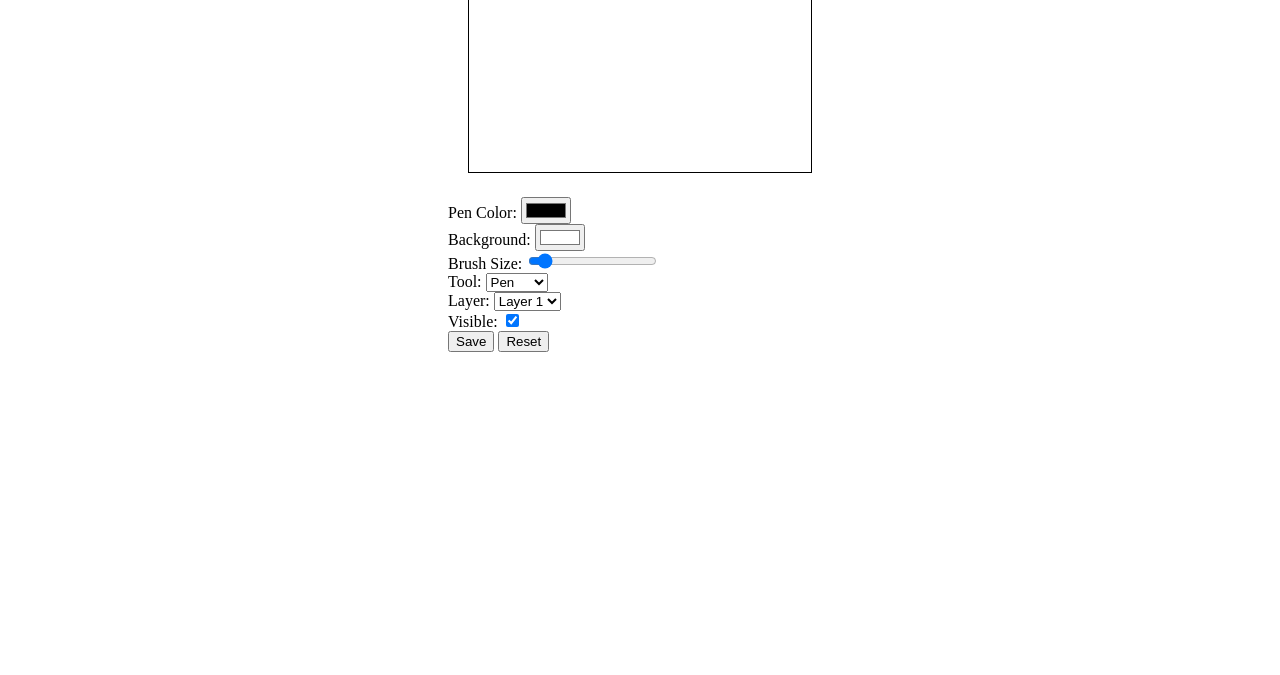
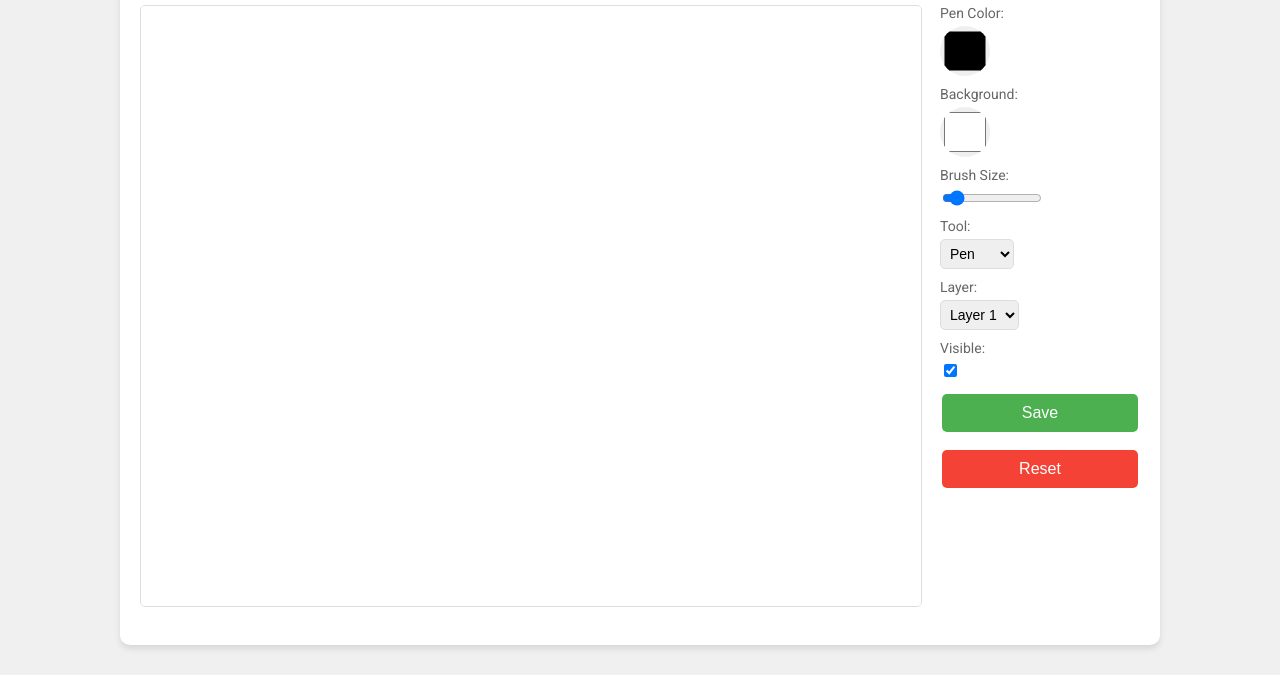
Before and after one commit to tjsiv/Boppy-Pad, a plain HTML site: page index.html in a window 1280 px wide. Shown: the part 125-800 px from the top of the page. Drawn offline with Linux system fonts and the light colour scheme.

Commit message:
added new base styling to work with

```diff
--- a/styles.css
+++ b/styles.css
@@ -1,12 +1,117 @@
 body {
+    font-family: 'Roboto', sans-serif;
+    margin: 0;
+    padding: 0;
+    background-color: #f0f0f0;
+    display: flex;
+    justify-content: center;
+    align-items: center;
+    min-height: 100vh;
+}
+
+.container {
+    background-color: white;
+    border-radius: 10px;
+    box-shadow: 0 4px 6px rgba(0, 0, 0, 0.1);
+    padding: 20px;
+    max-width: 1000px; /* Increased to accommodate side-by-side layout */
+    width: 100%;
+}
+
+.app-layout {
+    display: flex;
+    gap: 20px;
+}
+
+.canvas-container {
+    flex: 1;
+    position: relative;
+    height: 600px; /* Set a fixed height */
+}
+
+#drawingCanvas {
+    position: absolute;
+    top: 0;
+    left: 0;
+    width: 100%;
+    height: 100%;
+    border: 1px solid #ddd;
+    border-radius: 5px;
+}
+
+.controls {
+    width: 200px; /* Set a fixed width for controls */
     display: flex;
     flex-direction: column;
-    align-items: center;
-    margin: 0;
-    padding: 0;
+    gap: 10px;
 }
 
-canvas {
-    border: 1px solid black;
-    margin: 20px;
+.control-group {
+    display: flex;
+    flex-direction: column;
+    align-items: flex-start;
 }
+
+label {
+    margin-bottom: 5px;
+    font-size: 14px;
+    color: #666;
+}
+
+input[type="color"] {
+    width: 50px;
+    height: 50px;
+    border: none;
+    border-radius: 50%;
+    cursor: pointer;
+}
+
+input[type="range"] {
+    width: 100px;
+}
+
+.btn {
+    background-color: #4CAF50;
+    border: none;
+    color: white;
+    padding: 10px 20px;
+    text-align: center;
+    text-decoration: none;
+    display: inline-block;
+    font-size: 16px;
+    margin: 4px 2px;
+    cursor: pointer;
+    border-radius: 5px;
+    transition: background-color 0.3s;
+}
+
+.btn:hover {
+    background-color: #45a049;
+}
+
+#resetBtn {
+    background-color: #f44336;
+}
+
+#resetBtn:hover {
+    background-color: #d32f2f;
+}
+
+
+select {
+    padding: 5px;
+    border-radius: 5px;
+    border: 1px solid #ddd;
+    font-size: 14px;
+}
+
+.canvas-container {
+    position: relative;
+    margin-bottom: 20px;
+}
+
+#drawingCanvas {
+    position: absolute;
+    top: 0;
+    left: 0;
+}
```
